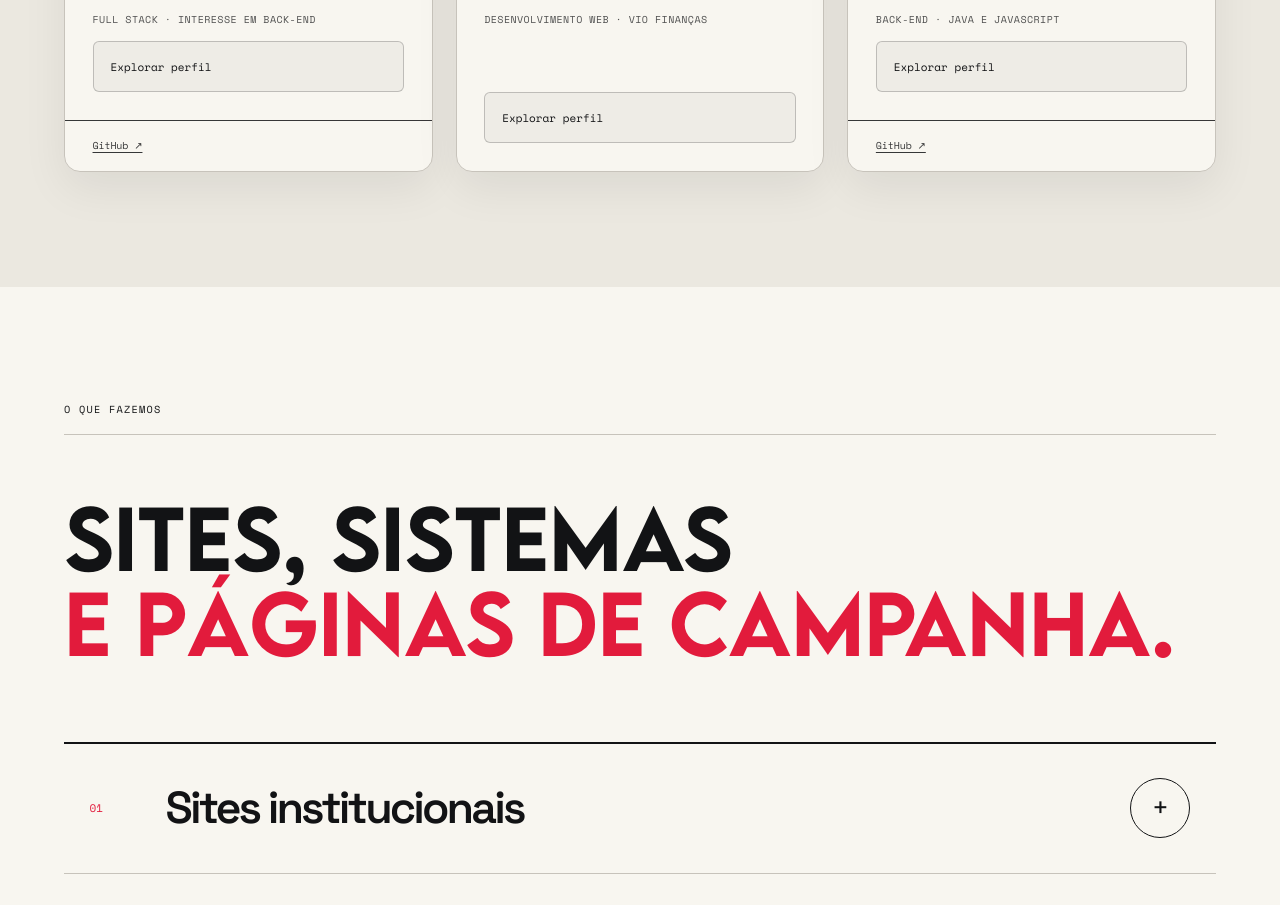
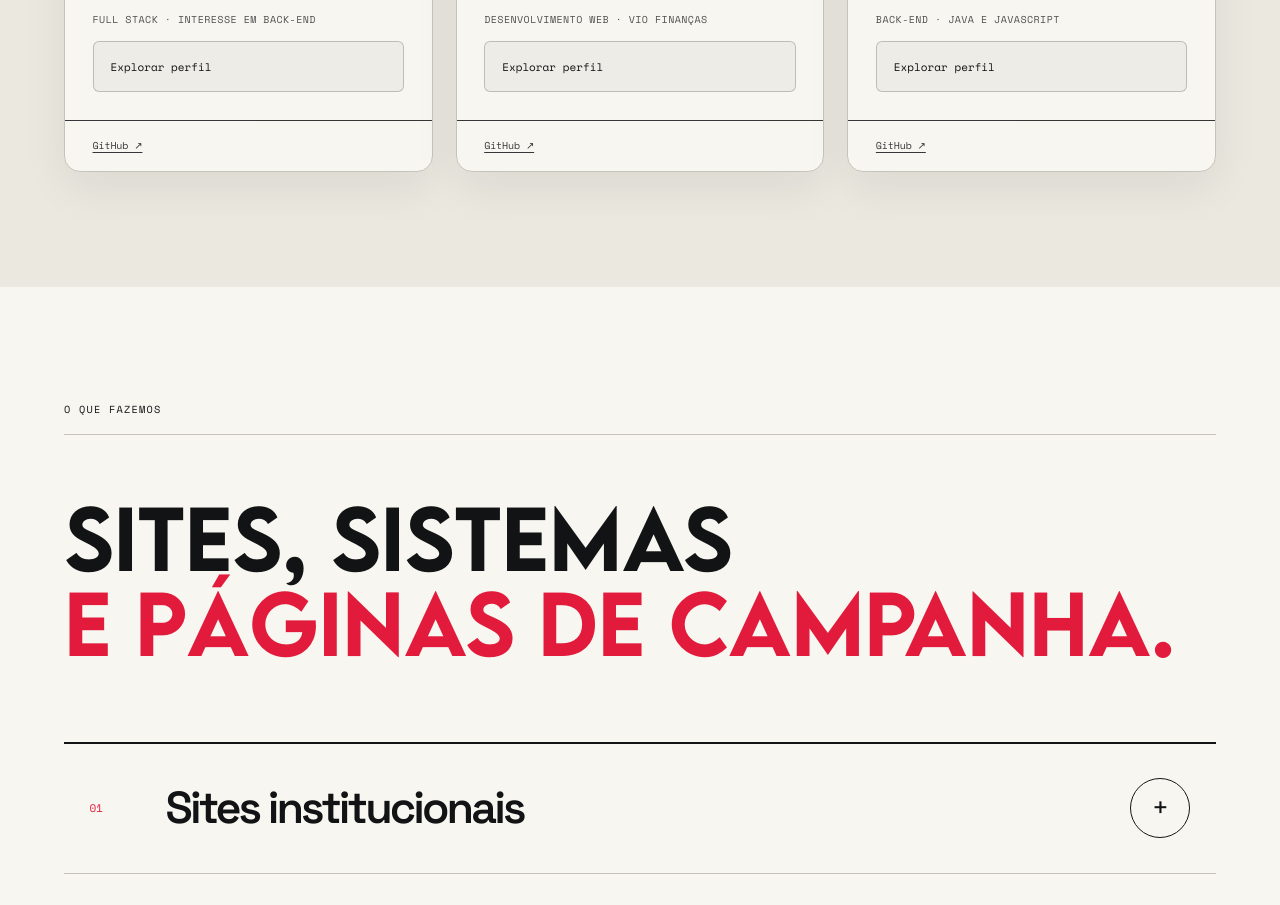
Before and after one commit to TRIBYTEDEV/portifolio-tribyte, a plain HTML site: page index.html in a window 1280 px wide. Shown: the part 7639-8544 px from the top of the page. Drawn offline with Linux system fonts and the light colour scheme; animation ran at ten frames a second.

Commit message:
Adiciona o GitHub do Márcio ao perfil dele
O card dele era o único sem o link no rodapé, e o README citava o nome
sem link. Os dois agora apontam para o perfil, com a mesma marcação e o
mesmo aria-label usados nos outros dois integrantes.

Co-Authored-By: Claude Opus 5 <noreply@anthropic.com>

```diff
--- a/index.html
+++ b/index.html
@@ -392,6 +392,15 @@
               <button class="button button-primary profile-open" type="button" data-profile aria-haspopup="dialog" aria-controls="profile-dialog">Explorar perfil</button>
 
             </div>
+            <div class="team-footer">
+              <a
+                href="https://github.com/marcioandrey627-code"
+                target="_blank"
+                rel="noopener noreferrer"
+                aria-label="GitHub de Márcio Andrey, abre em nova aba"
+                >GitHub ↗</a
+              >
+            </div>
           </article>
           <article class="team-card reveal">
             <div class="team-art lucas-art">
```
Also changed, not shown: 1 other file.
